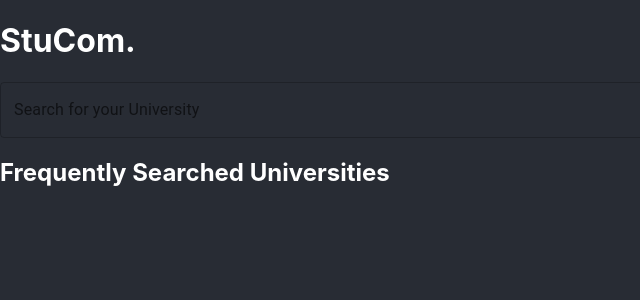
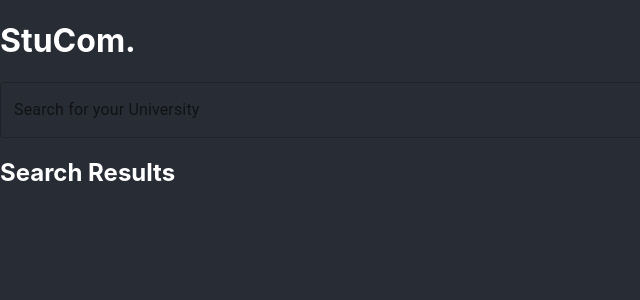
Before and after one commit to pptutn/cloned_fit31361_final_year_proj, a React (Create React App) app: page / in a window 1280 px wide. Shown: the top 300 px of the page, without its empty margins (0-640 px from the left). Built offline with nearby package versions, Linux system fonts and the light colour scheme.

Commit message:
Implementing basic results page

```diff
--- /dev/null
+++ b/src/Components/Results.css
@@ -0,0 +1,28 @@
+.Results {
+    text-align: center;
+  }
+.Results-title {
+    margin: 5 rem;
+    color: white;
+  }
+.Results-header {
+background-color: #282c34;
+min-height: 100vh;
+display: flex;
+flex-direction: column;
+font-size: calc(10px + 2vmin);
+color: white;
+}
+
+.Results-link {
+color: #61dafb;
+}
+
+.Results-title {
+margin: 5 rem;
+color: white;
+}
+
+.Results-background {
+background-color: #282c34;
+}
--- /dev/null
+++ b/src/Components/Results.tsx
@@ -0,0 +1,35 @@
+import "./Results.css";
+import TextField from "@mui/material/TextField";
+import Stack from "@mui/material/Stack";
+import Autocomplete from "@mui/material/Autocomplete";
+
+function Results() {
+  return (
+    <Stack spacing={{ xs: 1, sm: 2, md: 4 }} sx={{ width: 1, height: 1 }}>
+      <div>
+        <h1 className="Results-title"> StuCom.</h1>
+        <Autocomplete
+          id="search-universities"
+          freeSolo
+          options={Universities.map((option) => option.name)}
+          renderInput={(params) => (
+            <TextField {...params} label="Search for your University" />
+          )}
+        />
+        <h2 className="Results-title"> Search Results</h2>
+      </div>
+    </Stack>
+  );
+}
+
+const Universities = [
+  { name: "Monash University", state: "VIC" },
+  { name: "The University of Melbourne", state: "VIC" },
+  { name: "University of New South Wales", state: "NSW" },
+  { name: "University of Sydney", state: "NSW" },
+  { name: "Adelaide University", state: "SA" },
+  { name: "Queendsland Universty", state: "QLD" },
+  { name: "Royal Melbourne Insitute of Technology", state: "VIC" },
+];
+
+export default Results;
--- a/src/index.tsx
+++ b/src/index.tsx
@@ -2,6 +2,7 @@ import React from "react";
 import ReactDOM from "react-dom/client";
 import "./index.css";
 import HomePage from "./Components/HomePage";
+import Results from "./Components/Results";
 
 const rootElement = document.getElementById("root");
 if (!rootElement) throw new Error("Failed to find the root element");
@@ -9,7 +10,7 @@ const root = ReactDOM.createRoot(rootElement);
 
 root.render(
   <div>
-    <HomePage />
+    <Results />
   </div>
 );
 
```
